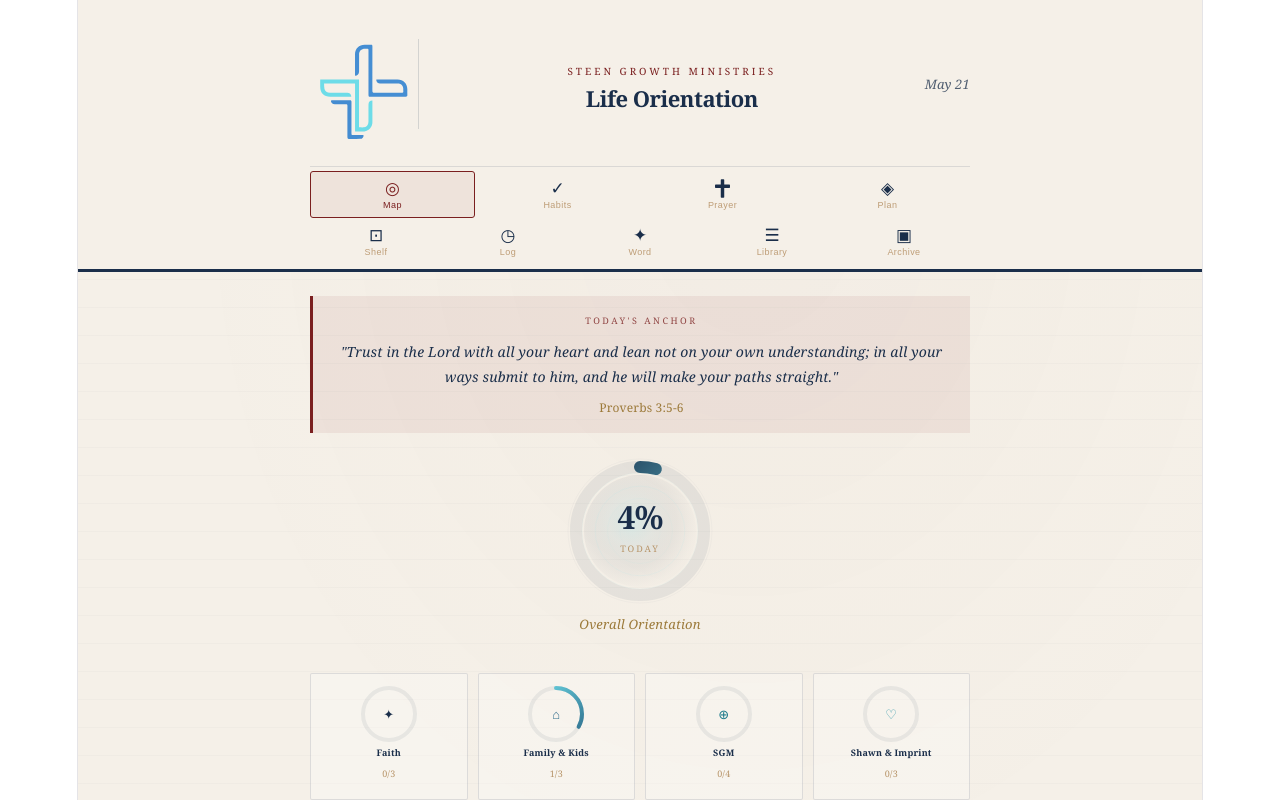
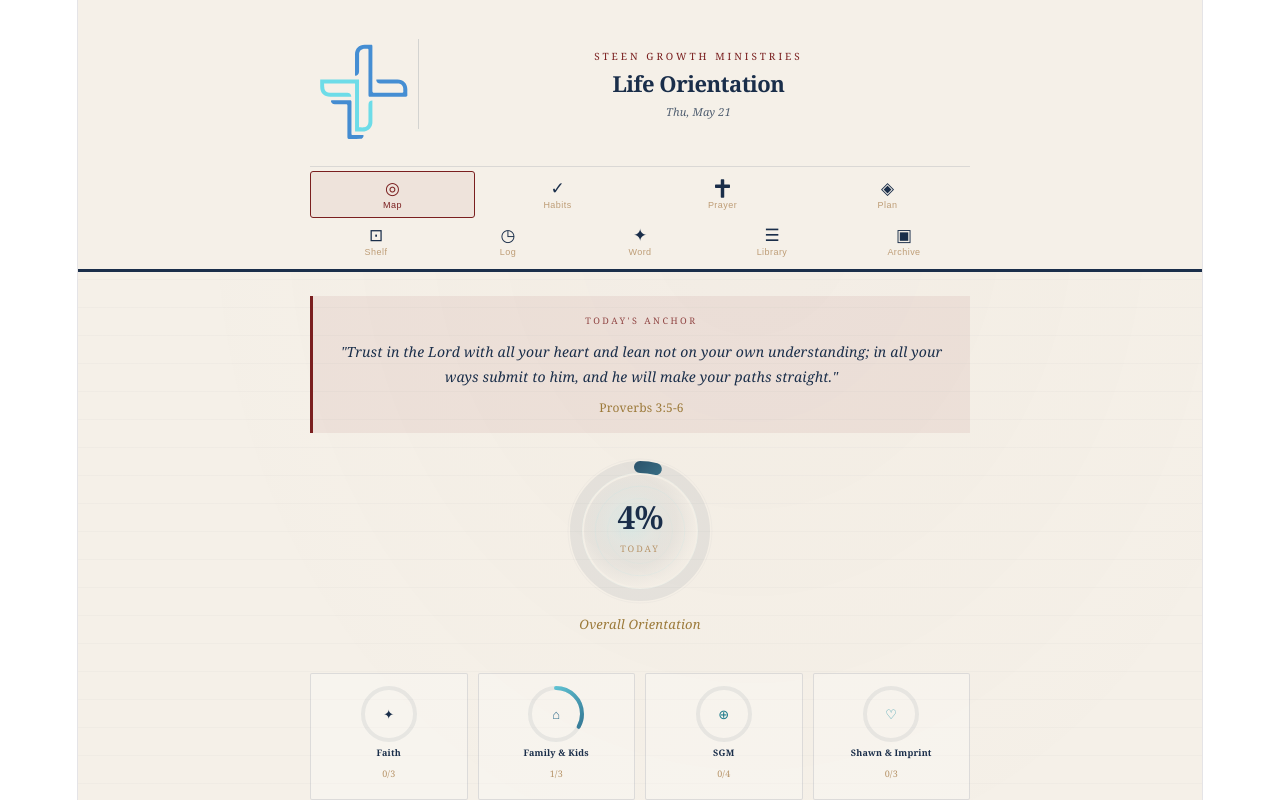
Before and after one commit to steenj20-sudo/sgm-orientation, a React (Vite) app: page / in a window 1280 px wide. Shown: the top 800 px of the page. Built offline with nearby package versions, Linux system fonts and the light colour scheme.

Commit message:
v10 - date under orientation title

```diff
--- a/src/App.jsx
+++ b/src/App.jsx
@@ -1056,9 +1056,7 @@ export default function App(){
             <div style={{flex:1}}>
               <div style={{fontSize:10,color:OX,letterSpacing:"3px",textTransform:"uppercase",marginBottom:2}}>Steen Growth Ministries</div>
               <div style={{fontSize:22,fontWeight:"bold",color:INK,letterSpacing:"-0.5px",lineHeight:1.1}}>Life Orientation</div>
-            </div>
-            <div style={{textAlign:"right"}}>
-              <div style={{fontSize:13,color:INK,fontStyle:"italic",opacity:0.75}}>{new Date().toLocaleDateString("en-US",{month:"short",day:"numeric"})}</div>
+              <div style={{fontSize:11,color:INK,fontStyle:"italic",opacity:0.75,marginTop:3}}>{new Date().toLocaleDateString("en-US",{weekday:"short",month:"long",day:"numeric"})}</div>
             </div>
           </div>
           <div style={{borderTop:"1px solid rgba(26,46,74,0.12)",paddingTop:4}}>
```
